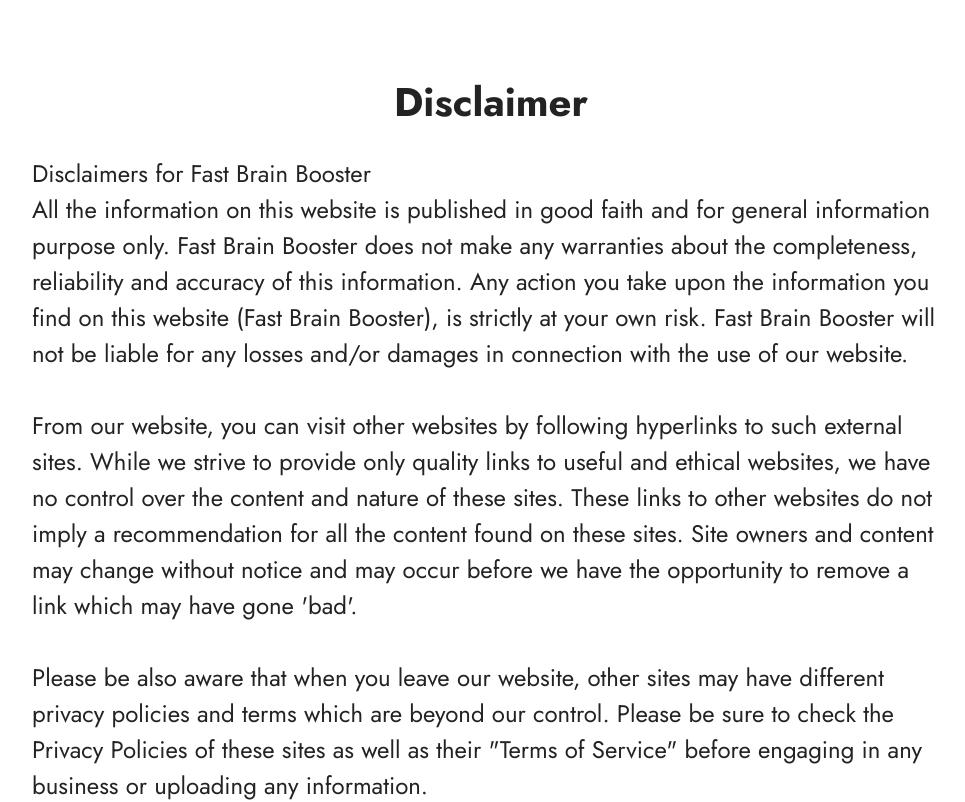
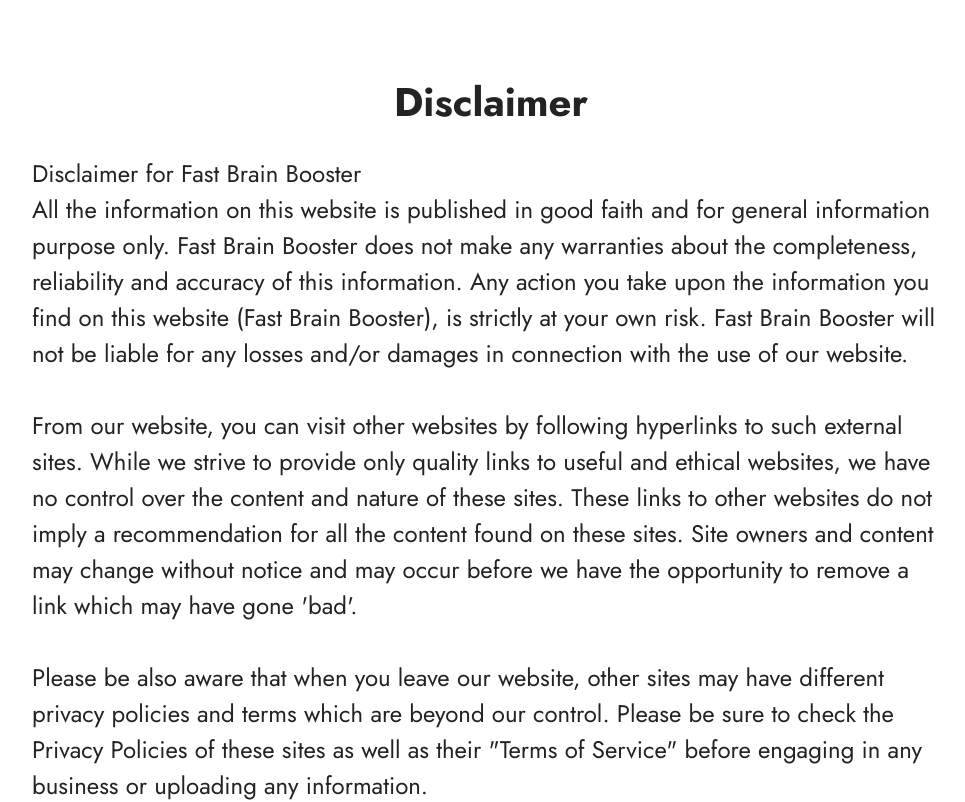
Before and after one commit to prohealth103/fastbrainbooster-sale, a plain HTML site: page disclaimer.html in a window 1280 px wide. Shown: the top 802 px of the page, without its empty margins (149-1114 px from the left). Drawn offline with Linux system fonts and the light colour scheme; files whose address does not match are found by name.

Commit message:
Update disclaimer.html

```diff
--- a/disclaimer.html
+++ b/disclaimer.html
@@ -95,8 +95,8 @@
        </strong>
       </h4>
       <p class="mbr-text mbr-fonts-style display-7">
-       Disclaimers for
-       <a class="text-black" href="/">
+       Disclaimer for
+       <a class="text-black" href="https://prohealth103.github.io/fastbrainbooster-sale/">
         Fast Brain Booster
        </a>
        <br/>
```
